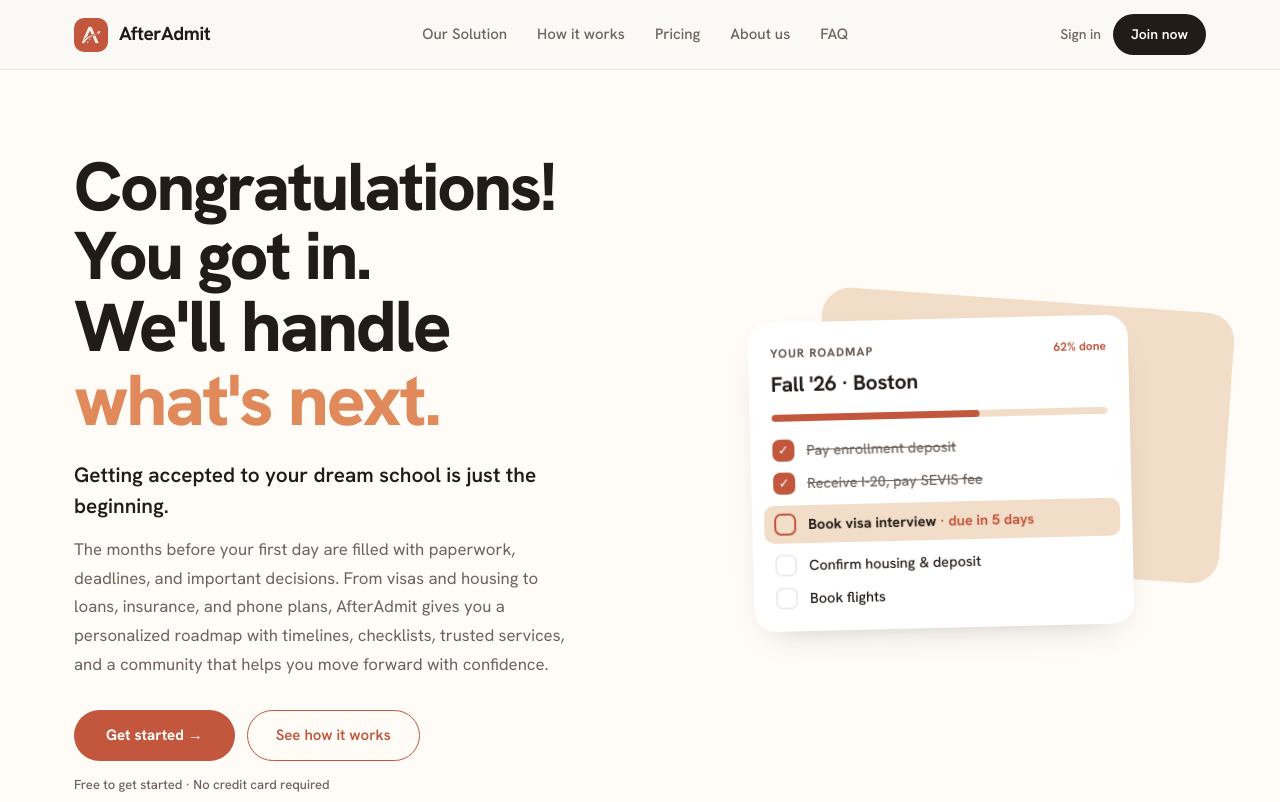
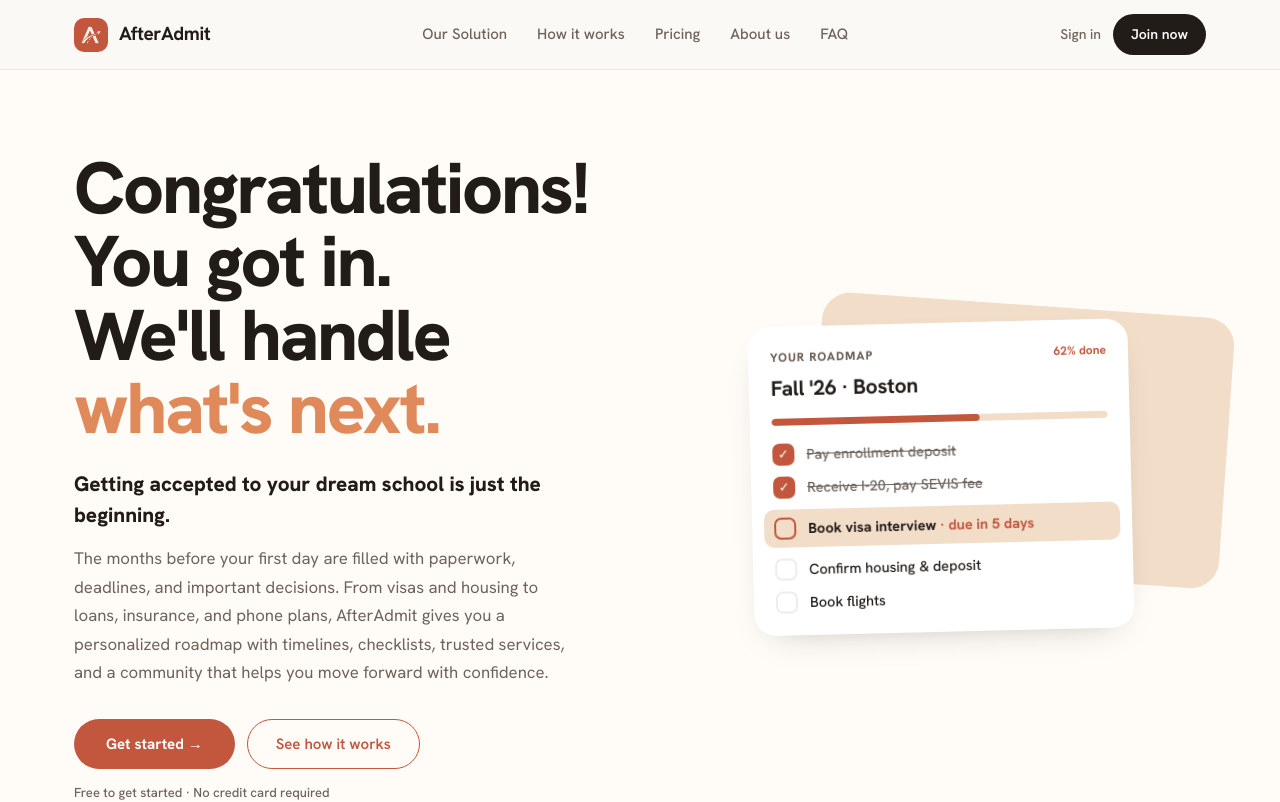
Before and after one commit to afteradmit/afteradmit-website, a Next.js app: page / in a window 1280 px wide. Shown: the top 802 px of the page. Built offline with nearby package versions, Linux system fonts and the light colour scheme.

Commit message:
Make hero headline same size and lead sentence bold 800
Co-Authored-By: Claude Sonnet 4.6 <noreply@anthropic.com>

```diff
--- a/components/Hero.tsx
+++ b/components/Hero.tsx
@@ -35,7 +35,8 @@ export default function Hero({ email, onEmail, onSubmit, ctaLabel }: HeroProps)
             margin: '0 0 22px',
           }}
         >
-          <span style={{ fontSize: '0.94em', display: 'block' }}>Congratulations! You got in.</span>
+          Congratulations! You got in.
+          <br />
           We&apos;ll handle{' '}
           <span style={{ color: 'var(--apricot)' }}>what&apos;s next.</span>
         </h1>
@@ -43,7 +44,7 @@ export default function Hero({ email, onEmail, onSubmit, ctaLabel }: HeroProps)
         <p
           style={{
             fontSize: 'clamp(1.12rem,1.7vw,1.3rem)',
-            fontWeight: 600,
+            fontWeight: 800,
             lineHeight: 1.5,
             color: 'var(--ink)',
             maxWidth: '30em',
```
